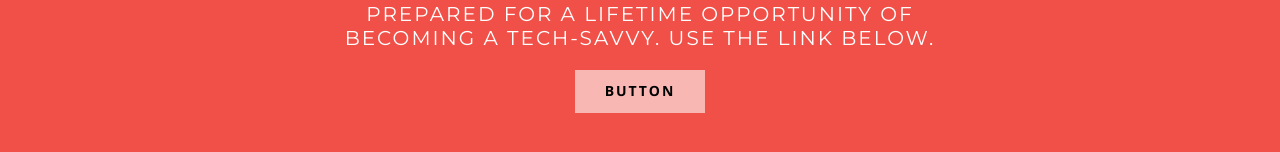
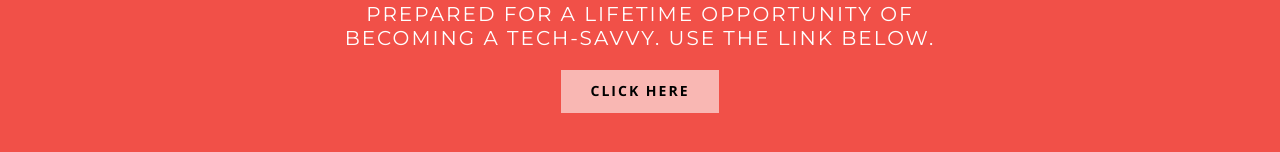
Before and after one commit to TechShrewdNG/trackit02, a plain HTML site: page index.html in a window 1280 px wide. Shown: the part 5913-6065 px from the top of the page. Drawn offline with nearby package versions, Linux system fonts and the light colour scheme.

Commit message:
Update index.html

```diff
--- a/index.html
+++ b/index.html
@@ -468,7 +468,7 @@
     <section class="u-align-center u-clearfix u-palette-1-base u-section-8" id="carousel_bc53">
       <div class="u-clearfix u-sheet u-valign-middle u-sheet-1">
         <h5 class="u-text u-text-1">Register using this link and get yourself prepared for a lifetime opportunity of becoming a tech-savvy. use the link below.</h5>
-<a href="http://bit.ly/2W2pfGE" class="u-btn u-button-style u-btn-1" target="_blank">Button</a>
+<a href="http://bit.ly/2W2pfGE" class="u-btn u-button-style u-btn-1" target="_blank">Click Here</a>
 	    </div>
     </section>
   </body>
```
